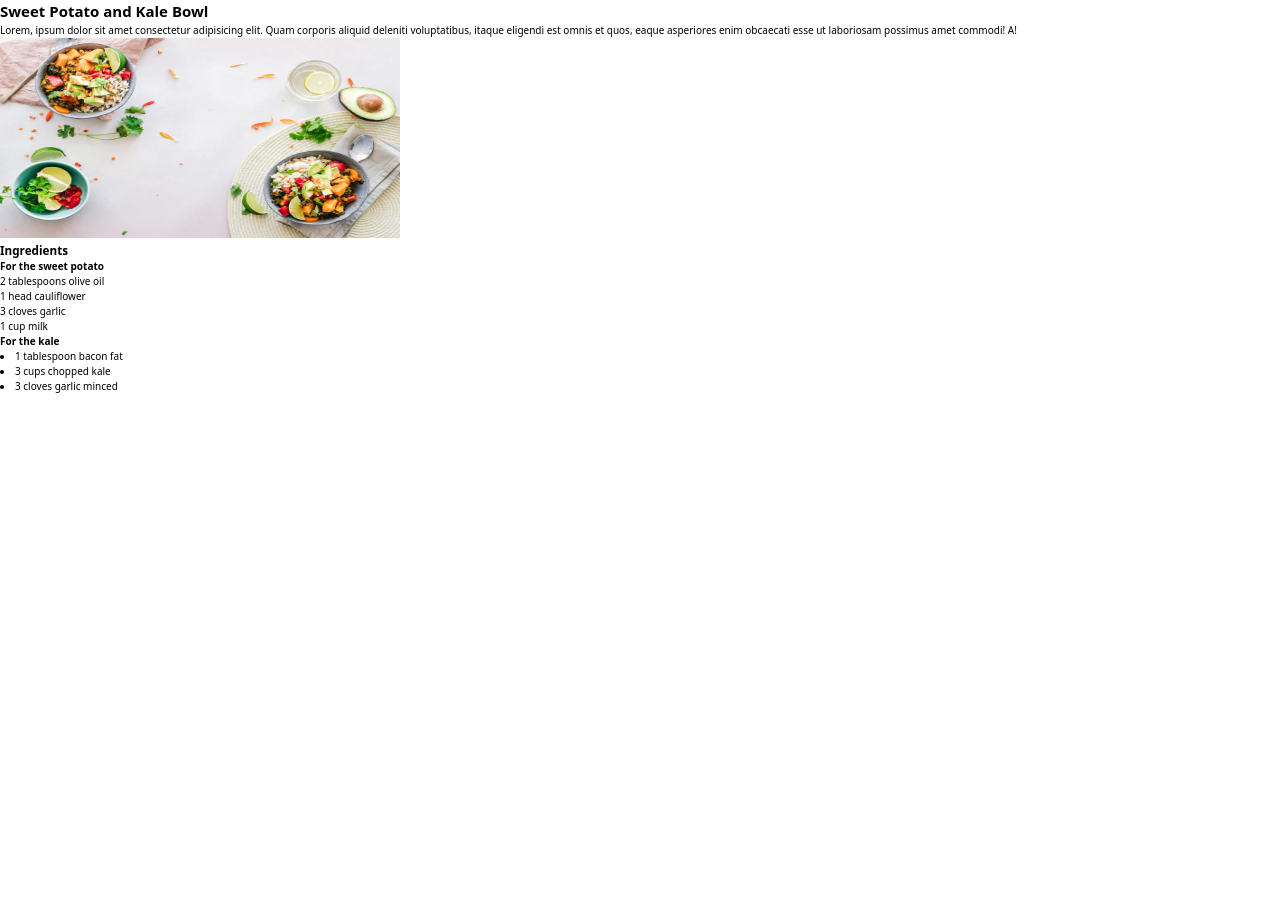
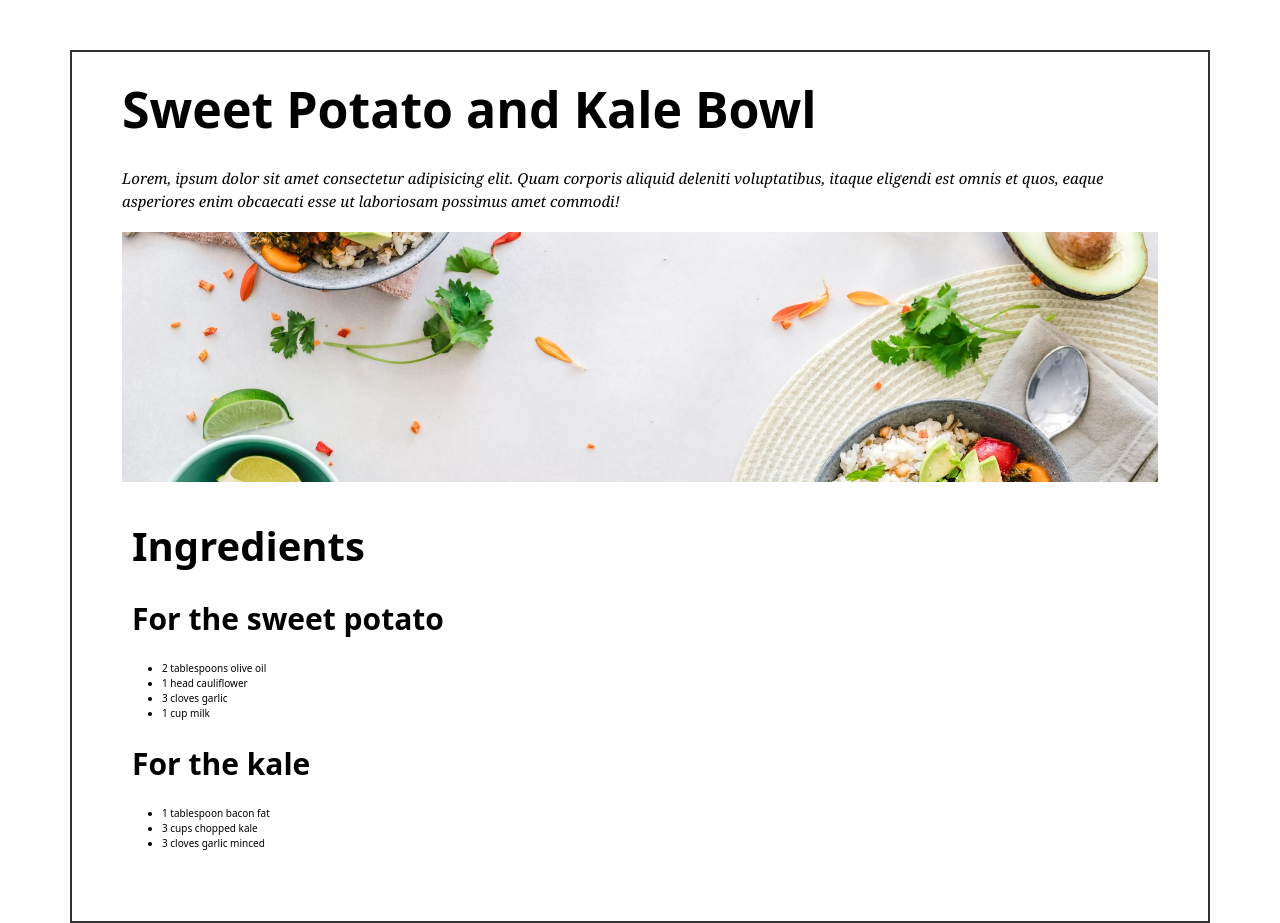
Before and after one commit to Scientific-Research/Exercises-Blog-Page, a plain HTML site: page index.html in a window 1280 px wide. Before the commit the page ends 800 px from the top, so only its background shows below. Drawn offline with Linux system fonts and the light colour scheme.

Commit message:
the solution works well

```diff
--- a/index.html
+++ b/index.html
@@ -7,15 +7,19 @@
     <title>Sweet Potato and Kale Bowl</title>
   </head>
   <body>
-    <section>
+    <div class="container">
+      <section class="first-section">
         <h1>Sweet Potato and Kale Bowl</h1>
         <p>
-        Lorem, ipsum dolor sit amet consectetur adipisicing elit. Quam corporis
-        aliquid deleniti voluptatibus, itaque eligendi est omnis et quos, eaque
-        asperiores enim obcaecati esse ut laboriosam possimus amet commodi! A!
+          Lorem, ipsum dolor sit amet consectetur adipisicing elit. Quam
+          corporis aliquid deleniti voluptatibus, itaque eligendi est omnis et
+          quos, eaque asperiores enim obcaecati esse ut laboriosam possimus amet
+          commodi!
         </p>
         <img src="/image/food.avif" alt="Sweet Potato and Kale Bowl" />
-      <h3>Ingredients</h3>
+      </section>
+      <section class="second-section">
+        <h2>Ingredients</h2>
         <h4>For the sweet potato</h4>
         <ul>
           <li>2 tablespoons olive oil</li>
@@ -24,9 +28,12 @@
           <li>1 cup milk</li>
         </ul>
         <h4>For the kale</h4>
+        <ul>
           <li>1 tablespoon bacon fat</li>
           <li>3 cups chopped kale</li>
           <li>3 cloves garlic minced</li>
+        </ul>
       </section>
+    </div>
   </body>
 </html>
--- a/styles.css
+++ b/styles.css
@@ -5,7 +5,8 @@
 }
 
 html {
-  font-size: 62.5%; /* 0.625 * 16px = 10px*/
+  font-size: 62.5%;
+  /* 0.625 * 16px = 10px */
 }
 
 body {
@@ -13,18 +14,54 @@ body {
     Oxygen, Ubuntu, Cantarell, "Open Sans", "Helvetica Neue", sans-serif;
   font-size: 1rem;
   line-height: 1.5;
+  margin-top: 5rem;
 }
 
-/* h1,
-h2,
-h3,
-h4,
-h5,
-h6 {
-  font-family: Georgia, "Times New Roman", Times, serif;
-} */
+.container {
+  width: 1140px;
+  padding: 2rem 5rem;
+  border: 2px solid #333;
+  margin: 0 auto;
+}
+
+.second-section {
+  padding: 3rem 1rem;
+}
+
+h1 {
+  /* font-family: Georgia, "Times New Roman", Times, serif; */
+  margin-bottom: 2rem;
+  font-size: 5rem;
+  font-weight: bold;
+}
+
+h2 {
+  font-size: 4rem;
+  margin-bottom: 2rem;
+  font-weight: bold;
+}
+
+h4 {
+  font-size: 3rem;
+  margin-bottom: 2rem;
+  /* margin-top: 4rem; */
+  font-weight: bold;
+}
+
+ul {
+  padding-left: 3rem;
+  margin-bottom: 2rem;
+}
 
 img {
-  width: 400px;
-  height: 200px;
+  width: 100%;
+  height: 250px;
+  object-fit: cover;
 }
+
+p {
+  font-family: Georgia, "Times New Roman", Times, serif;
+  font-style: italic;
+  font-size: 1.5rem;
+  margin-bottom: 2rem;
+}
```
Lines whose indentation alone changed are shown as unchanged.
